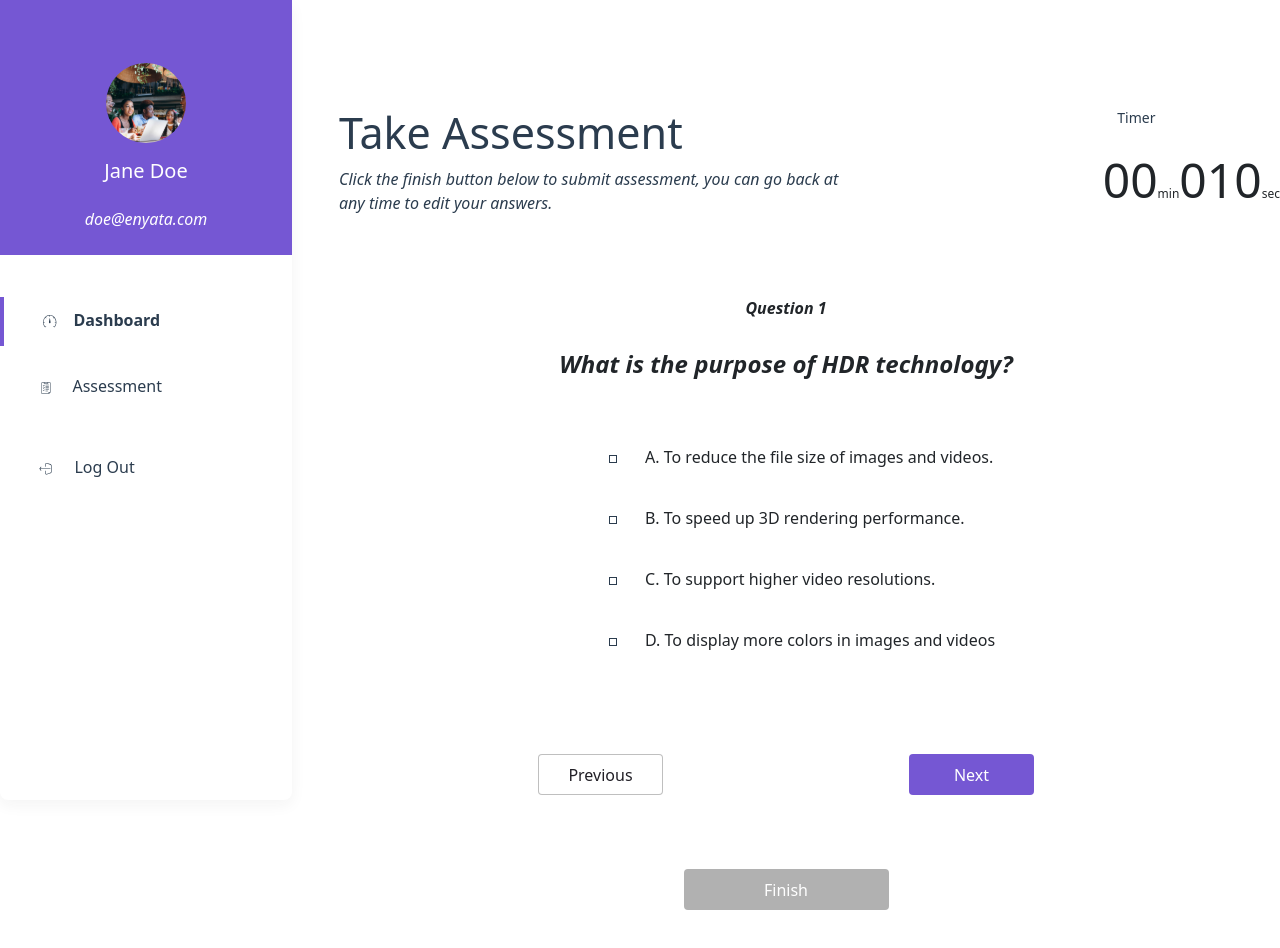
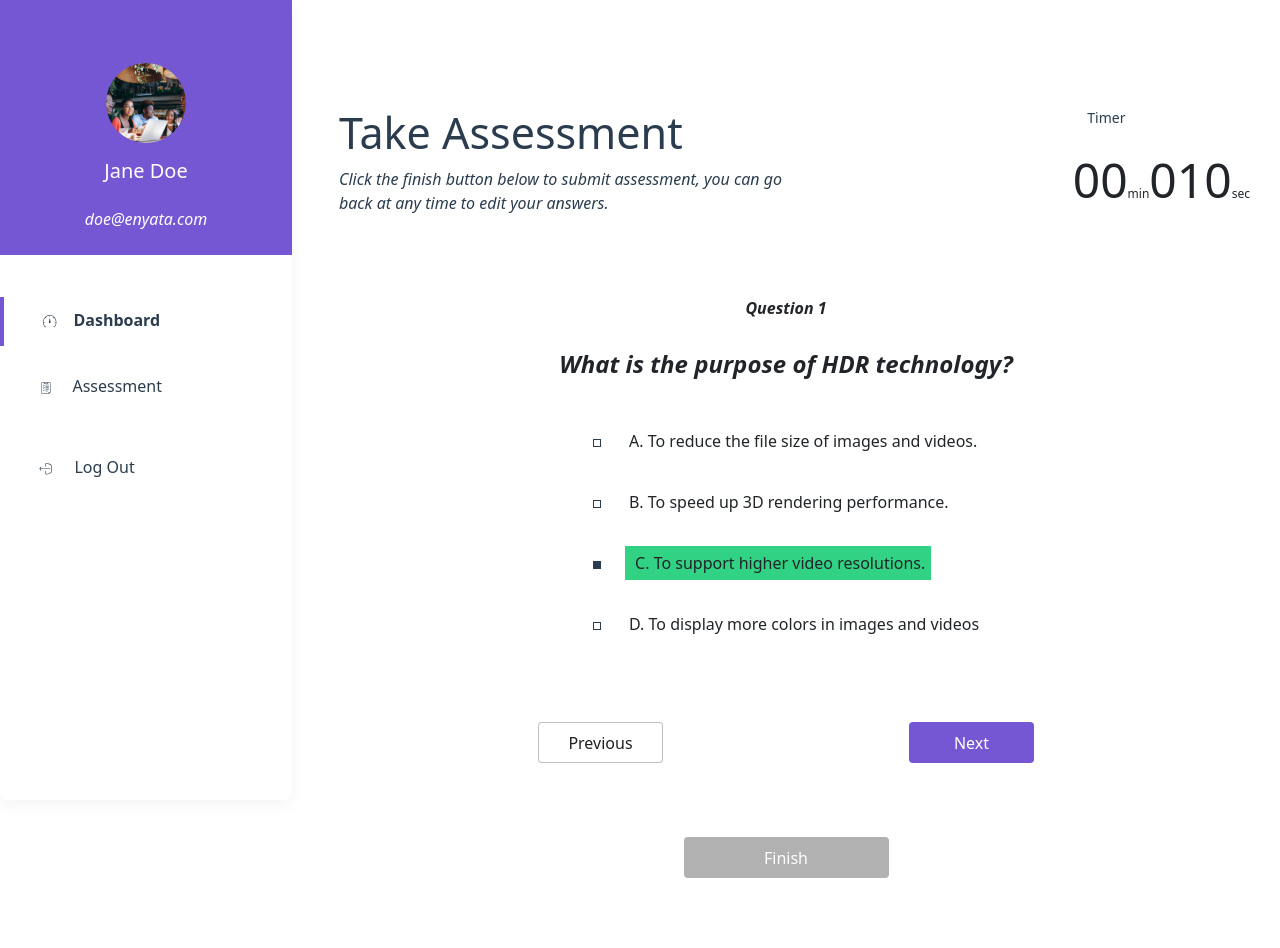
Before and after one commit to MoyinoluwaA/Enyata-Academy-Project-T2-Frontend, a Vue app: page /assessmentQuestions/1 in a window 1280 px wide. Shown: the top 948 px of the page. Built offline with nearby package versions, Linux system fonts and the light colour scheme; a web font is replaced by a local one.

Commit message:
updated assessment question

```diff
--- a/src/assets/scss/pages/applicant.scss
+++ b/src/assets/scss/pages/applicant.scss
@@ -14,14 +14,14 @@
     }
 
     &-question {
-        display: flex;
-        flex-direction: column;
-        margin-left: auto;
-        margin-right: auto;
+        width: fit-content;
         li {
             list-style-type: none;
             margin-top: 37px;
-            padding: 0;
         }
     }
+    &-selected-answer {
+        background: #31D283;
+        padding: 6px;
+    }
 }
--- a/src/assets/scss/pages/application.scss
+++ b/src/assets/scss/pages/application.scss
@@ -25,7 +25,7 @@
     }
 
     &-status {
-        margin-left: 87px;
+        margin-left: 120px;
 
         &-text {
             font-size: 14px;
--- a/src/assets/scss/pages/assessment.scss
+++ b/src/assets/scss/pages/assessment.scss
@@ -30,10 +30,11 @@
     &-header {
         display: flex;
         flex-direction: column;
-        margin: 0;
+        margin: 42px 24px;
         @include media-breakpoint-up(md) {
             display: flex;
             flex-direction: row;
+            margin: 107px 0 0px 47px ;
         }
     }
 
@@ -41,6 +42,10 @@
         margin-right: auto;
         margin-left: auto;
         @include media-breakpoint-up(md) {
+            margin-left: 120px;
+            margin-right: 30px;
+        }
+        @include media-breakpoint-up(xl) {
             margin-left: 260px;
         }
     }
@@ -61,7 +66,10 @@
     }
 
     &-question-wrapper {
-        margin-top: 24px;
+        margin-top: 64px;
+        // align-content: center;
+        @include media-breakpoint-up(lg) {
+        }
     }
 
     &-btn {
--- a/src/assets/scss/pages/dashboard.scss
+++ b/src/assets/scss/pages/dashboard.scss
@@ -33,15 +33,12 @@
         font-weight: 300;
         font-size: 29px;
         color: $primary-color;
-        // text-align: center;
         @include media-breakpoint-up(md) {
             font-weight: 300;
             font-size: 43px;
             color: $primary-color;
         }
         &-wrapper {
-            display: flex;
-            flex-direction: column;
             @include media-breakpoint-up(md) {
                 font-weight: 300;
                 font-size: 43px;
--- a/src/styles.scss
+++ b/src/styles.scss
@@ -121,14 +121,6 @@
     cursor: pointer;
 }
 
-
-.header {
-    margin: 0;
-    @include media-breakpoint-up(md) {
-        margin: 107px 0 0px 47px ;
-    }
-}
-
 .app-date-text {
     font-size: 48px;
     font-weight: 300;
@@ -145,13 +137,6 @@
     width: 482px;
     height: 453px;
     margin-right: 67px;
-}
-
-.take-assessment-wrapper {
-    margin-top: 30px;
-    @include media-breakpoint-up(lg) {
-        margin-top: 0;
-    }
 }
 
 .update-lines {
@@ -186,3 +171,12 @@
 .question {
     padding: 10px;
 }
+
+.header {
+    margin: 107px 0 0px 47px;
+    @include media-breakpoint-up(md) {
+        // display: flex;
+        // flex-direction: row;
+        // margin: 107px 0 0px 47px;
+    }
+}
--- a/src/views/ApplicantDashboard.vue
+++ b/src/views/ApplicantDashboard.vue
@@ -7,12 +7,12 @@
       <div class="header">
 
           <div class="">
-            <h2 class="dashboard-header">Dashboard</h2>
+            <h2 class="dashboard-header-wrapper">Dashboard</h2>
             <p class="fst-italic fs-6">Your Application is currently being review, you wil be notified if successful</p>
           </div>
 
           <div class="dashboard-content">
-              <div>
+              <div class="">
                   <p class="application-date">Date of Application</p>
                   <h3 class="app-date-text">09.09.19</h3>
                   <img src="../assets/icons/date-of-application-status.svg" alt="status" />
@@ -25,15 +25,15 @@
           </div>
 
           <div class="dashboard-bottom pb-5">
-              <div class="update-wrapper col-md-6">
+              <div class="update-wrapper col-lg-6 col-12">
                   <p class="p-4 fw-bold">Updates</p>
                   <img class="update-lines p-4" src="../assets/icons/update-line.svg" alt="line" />
                   <img class="update-lines p-4" src="../assets/icons/update-line.svg" alt="line" />
                   <img class="update-lines p-4" src="../assets/icons/update-line.svg" alt="line" />
                   <img class="update-lines p-4" src="../assets/icons/update-line.svg" alt="line" />
               </div>
-              <div class="take-assessment-wrapper col-md-6">
-                    <div class="update-wrapper">
+              <div class="take-assessment-wrapper col-lg-6 col-12">
+                    <div class="update-wrapper mt-4 mt-lg-0">
                         <p class="p-4 fw-bold">Take Assessment</p>
                         <div class="assessment-cta">
                             <p class="fs-6 fw-normal text-center mt-auto mb-auto">We have 4 days left until the next assessment.<br/>Watch this space</p>
--- a/src/views/AssessmentQuestions.vue
+++ b/src/views/AssessmentQuestions.vue
@@ -7,8 +7,8 @@
 
         <div>
 
-            <div class="header assessment-header">
-                <div class="dashboard-header-wrapper">
+            <div class="assessment-header">
+                <div class="dashboard-header-wrapper text-center text-md-start">
                     <h2 class="dashboard-header">Take Assessment</h2>
                     <p class="fst-italic fs-6">Click the finish button below to submit assessment, you can go back at any time to edit your answers.</p>
                 </div>
@@ -19,11 +19,12 @@
                 </div>
             </div>
 
-            <div class="take-assessment-content assessment-question-wrapper">
+            <div class="assessment-question-wrapper">
                 <p class="question-number text-center fw-bold fs-6 fst-italic">Question 1</p>
                 <p class="question text-center fw-bold fs-4 fst-italic">What is the purpose of HDR technology?</p>
 
-                <ul class="applicant-question">
+                <div class="">
+                    <ul class="applicant-question p-0 mx-auto">
                         <li>
                             <img src="../assets/icons/option.svg" alt="option" />
                             <span class="question-option ms-4">
@@ -39,8 +40,8 @@
                         </li>
 
                         <li>
-                        <img src="../assets/icons/option.svg" alt="option" />
-                        <span class="question-option ms-4">
+                            <img src="../assets/icons/option-answered.svg" alt="option" />
+                            <span class="question-option applicant-selected-answer ms-4">
                                 C. To support higher video resolutions.
                             </span>
                         </li>
@@ -52,18 +53,16 @@
                             </span>
                         </li>
                     </ul>
+                </div>
 
                 <div class="assessment-btn">
                     <button class="btn-previous">Previous</button>
                     <button class="btn-next">Next</button>
                 </div>
 
+                <div class="text-center">
                     <button class="btn-finish">Finish</button>
-
-                <!-- <p class="ms-auto me-auto text-center mt-4">We have 4 days left until the next assessment. <br/>Watch this space</p>
-                <router-link :to="{ name: 'TakeAssessment'}">
-                    <button class="btn-take-assessment ms-auto me-auto">Take Assessment</button>
-                </router-link> -->
+                </div>
             </div>
 
         </div>
```
Also changed, not shown: src/assets/icons/option-answered.svg (added). Lines whose indentation alone changed are shown as unchanged.
